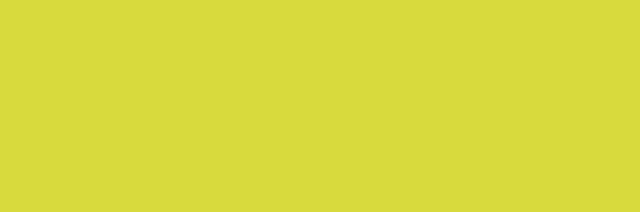
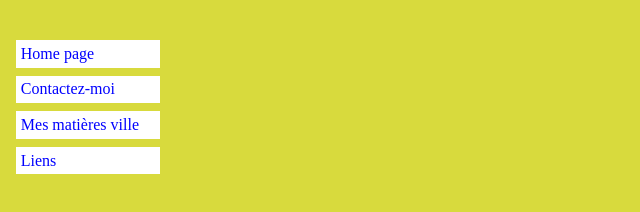
Before and after one commit to neven1976/sitestat, a plain HTML site: page liens.html in a window 1280 px wide. Shown: the whole page, without its empty margins (0-640 px from the left). Drawn offline with Linux system fonts and the light colour scheme.

Commit message:
Update liens.html

```diff
--- a/liens.html
+++ b/liens.html
@@ -2,16 +2,25 @@
 <html lang="fr">
 <head>
   <title>Liens</title>
+  <!-- Menu de navigation du site -->
+<ul class="navbar">
+  <li><a href="index.html">Home page</a>
+  <li><a href="reflexions.html">Contactez-moi</a>
+  <li><a href="ville.html">Mes matières ville</a>
+  <li><a href="liens.html">Liens</a>
+</ul>
     <!-- You can use open graph tags to customize link previews.
     Learn more: https://developers.facebook.com/docs/sharing/webmasters -->
-  <meta property="og:url"           content="https://www.u4itel.info/liens.html" />
+  <meta property="og:url"           content="https://www.facebook.com/u4itel.info" />
   <meta property="og:type"          content="website" />
-  <meta property="og:title"         content="Liens" />
+  <meta property="og:title"         content="liens" />
   <meta property="og:description"   content="Les résaux sociaux" />
-  <meta property="og:image"         content="https://www.u4itel.info/path/image.jpg" />
+  <meta property="og:image"         content="https://www.facebook.com/path/image.jpg" />
   <link rel="stylesheet" href="monstyle.css">
 </head>
 <body>
+
+
 
   <!-- Load Facebook SDK for JavaScript -->
   <div id="fb-root"></div>
@@ -24,7 +33,7 @@
 
   <!-- Your like button code -->
   <div class="fb-like"
-       data-href="https://www.your-domain.com/your-page.html"
+       data-href="https://www.facebook.com/u4itel.info"
        data-width=""
        data-layout="standard"
        data-action="like"
```
